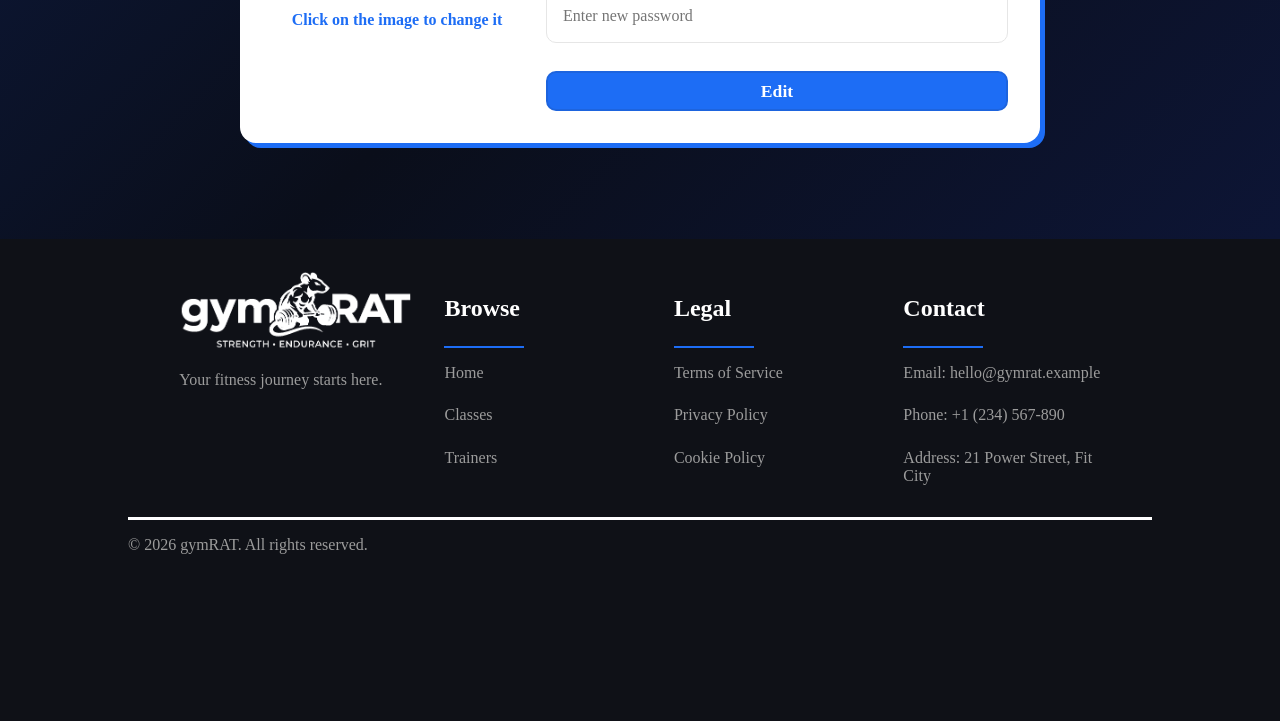
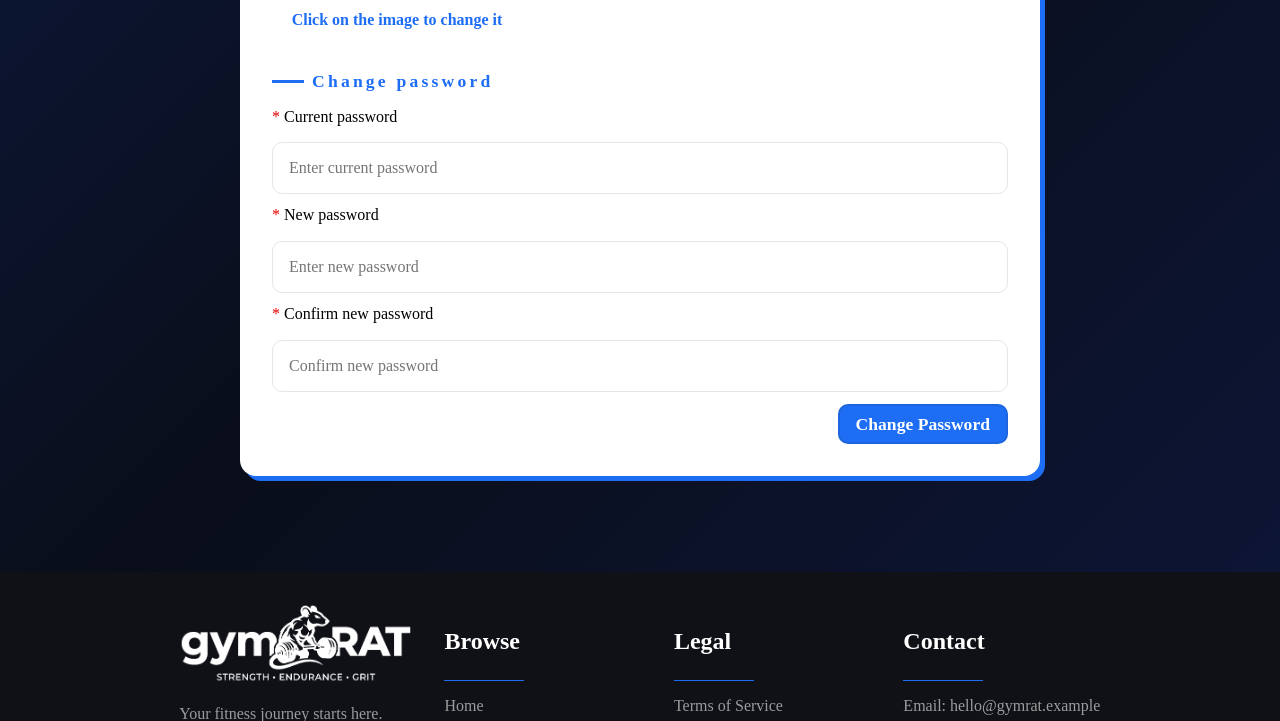
Before and after one commit to FEUP-LTW-2026/ltw-project-ltw13g02, a PHP site: page /pages/editProfile.php in a window 1280 px wide. Shown: the part 578-1299 px from the top of the page. Before the commit the page ends 1132 px from the top, so only its background shows below. Run offline with PHP 8.4, Linux system fonts and the light colour scheme; the visitor is signed in with stand-in values (Sample User, id 1); some web fonts are replaced.

Commit message:
Added database interaction with the profile page. Refactored edit profile page and enabled profile name and username editing.

```diff
--- a/css/page/edit.css
+++ b/css/page/edit.css
@@ -1,4 +1,33 @@
 @layer page {
+    #profile {
+        display: grid;
+        grid-template-columns: 1fr 2fr;
+        grid-template-rows: auto auto;
+
+        & .detail {
+                font-size: var(--font-size-s);
+                letter-spacing: 0.2rem;
+                margin-bottom: var(--space-m);
+            }
+
+        & form {
+            display: flex;
+            flex-direction: column;
+
+            & input {
+                margin-top: var(--space-m);
+            }
+
+            & label {
+                color: var(--color-text);
+            }
+
+            & button {
+                align-self: flex-end;
+            }
+        }
+    }
+
     #profile .profile-pic-label {
         display: flex;
         flex-direction: column;
@@ -14,8 +43,8 @@
         text-align: center;
     }
 
-    #profile > form input {
-        margin-top: var(--space-m);
+    #profile .change-password {
+        grid-column-end: span 2;
     }
 
     footer {
--- a/pages/editProfile.php
+++ b/pages/editProfile.php
@@ -4,12 +4,17 @@
   require_once(__DIR__ . '/../utils/session.php');
   $session = new Session();
 
-  require_once(__DIR__ . '/../templates/common.php');
-  require_once(__DIR__ . '/../templates/editProfile.php');
+  if (!$session->isLoggedIn()) {
+    header('Location: login.php');
 
-  drawHeader($session, 'Edit Profile', ['edit.css', 'profile.css']);
+  } else {
+    require_once(__DIR__ . '/../templates/common.php');
+    require_once(__DIR__ . '/../templates/editProfile.php');
 
-  drawEditProfilePage();
+    drawHeader($session, 'Edit Profile', ['profile.css', 'edit.css']);
 
-  drawFooter();
+    drawEditProfilePage();
+
+    drawFooter();
+  }
 ?>
--- a/templates/auth.php
+++ b/templates/auth.php
@@ -3,7 +3,7 @@
 ?>
 
 <?php function drawLoginForm() { ?>
-  <form class="form-login" action="../actions/action_login.php" method="post">
+  <form class="form-login" action="../actions/auth/action_login.php" method="post">
     <label>
       Email or username
       <input type="text" name="email-username" placeholder="Enter email or username" required>
@@ -19,7 +19,7 @@
 <?php } ?>
 
 <?php function drawSignupForm() { ?>
-  <form class="form-signup" action="../actions/action_signup.php" method="post">
+  <form class="form-signup" action="../actions/auth/action_signup.php" method="post">
     <label>
       First name
       <input type="text" name="first-name" placeholder="Enter first name" required>
--- a/templates/common.php
+++ b/templates/common.php
@@ -41,7 +41,7 @@
         <?php if ($session->isLoggedin()) { ?>
           <li><a class="btn medium transparent-dark" href="../pages/profile.php">Profile</a></li>
           <li>
-            <form action="../actions/action_logout.php" method="post">
+            <form action="../actions/auth/action_logout.php" method="post">
               <button class="btn medium transparent-dark" type="submit">Logout</button>
             </form>
           </li>
--- a/templates/editProfile.php
+++ b/templates/editProfile.php
@@ -22,29 +22,47 @@
         hidden
       >
 
-      <form method="post">
+      <form method="post" action="../actions/action_editProfile.php">
         <label>
           First Name
-          <input type="text" name="first-name" placeholder="user first name">
+          <input type="text" name="first-name" placeholder="New first name">
         </label>
 
         <label>
           Last Name
-          <input type="text" name="last-name" placeholder="user last name">
+          <input type="text" name="last-name" placeholder="New last name">
         </label>
 
         <label>
           Username
-          <input type="text" name="username" placeholder="user username">
+          <input type="text" name="username" placeholder="New username">
         </label>
 
-        <label>
-          Password
-          <input type="password" name="password" placeholder="Enter new password">
-        </label>
+        <button class="btn medium blue" type="submit">Save changes</button>
+      </form>
 
-        <input class="btn medium blue" type="submit" value="Edit">
-      </form>
+
+      <div class="change-password">
+        <p class="detail">Change password</p>
+
+        <form method="post" action="../actions/action_changePassword.php">
+          <label>
+            Current password
+            <input type="password" name="current-password" placeholder="Enter current password" required>
+          </label>
+
+          <label>
+            New password
+            <input type="password" name="password" placeholder="Enter new password" required>
+          </label>
+
+          <label>
+            Confirm new password
+            <input type="password" name="confirm-password" placeholder="Confirm new password" required>
+          </label>
+          <button class="btn medium blue" type="submit">Change Password</button>
+        </form>
+      </div>
     </div>
   </div>
 <?php } ?>
--- a/templates/profile.php
+++ b/templates/profile.php
@@ -1,7 +1,6 @@
 <?php
   declare(strict_types=1);
 ?>
-
 
 <?php function drawProfile(string $name, string $username) { ?>
   <div class="intro">
```
Also changed, not shown: actions/action_editProfile.php (added, +51 -0 lines), actions/auth/action_signup.php (renamed from actions/action_signup.php, +2 -11 lines), database/authenticated_user.class.php (+23 -1 lines), database/class.class.php (+35 -2 lines), pages/profile.php (+17 -8 lines), actions/auth/action_login.php (renamed from actions/action_login.php), actions/auth/action_logout.php (renamed from actions/action_logout.php), database/gym.db.
